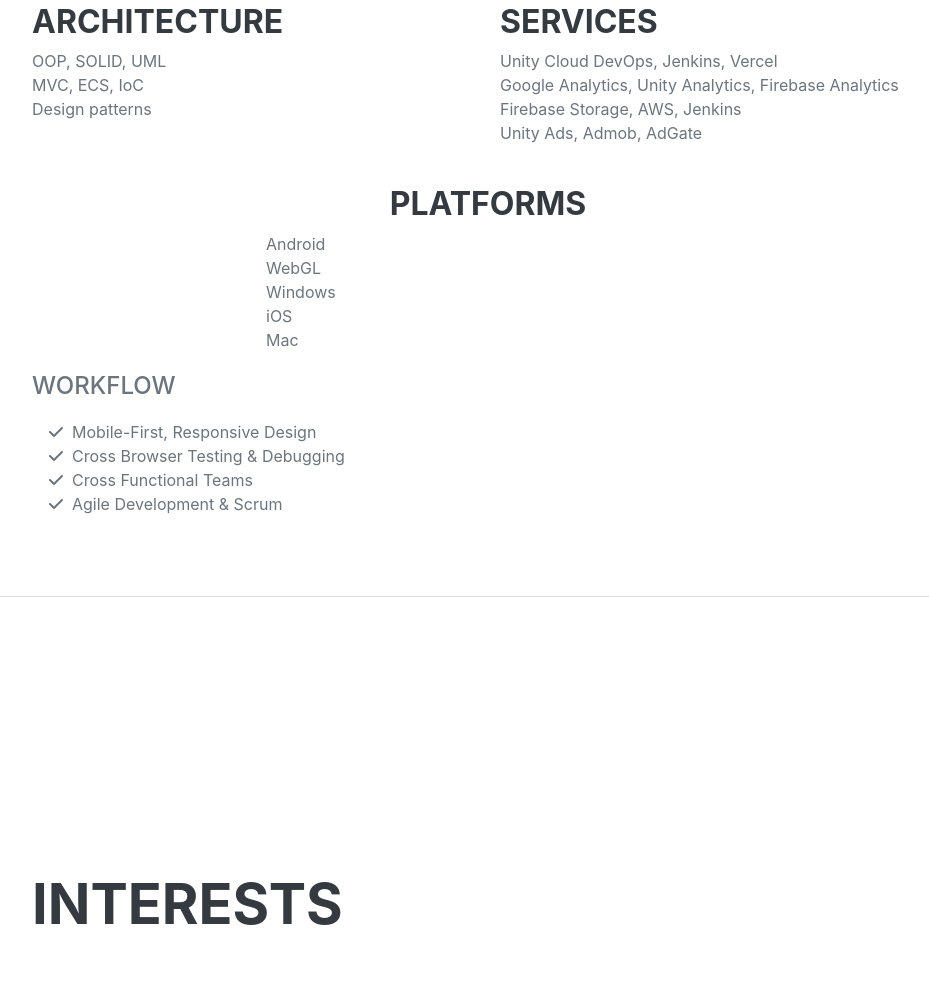
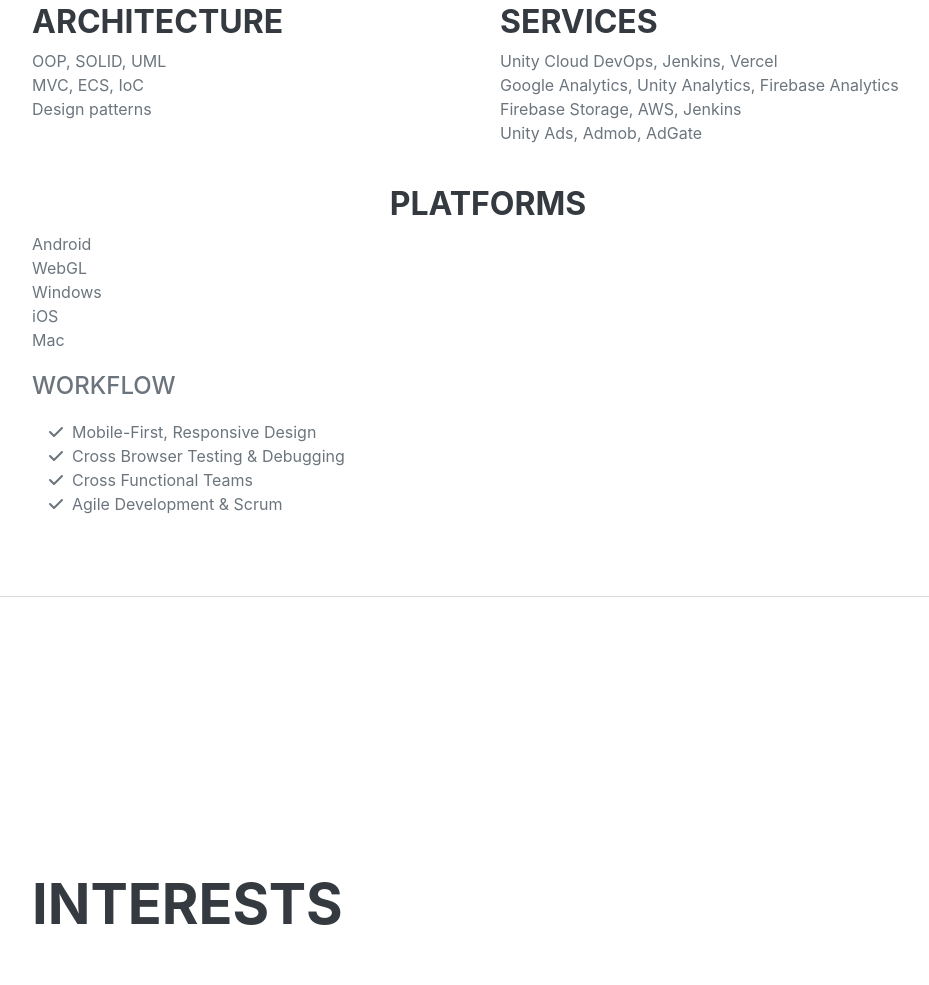
Before and after one commit to arthurk1t/resume, a plain HTML site: page index.html in a window 1280 px wide. Shown: the part 3145-4130 px from the top of the page, without its empty margins (288-1217 px from the left). Drawn offline with nearby package versions, Linux system fonts and the light colour scheme; a web font is replaced by a local one.

Commit message:
feat: upd s

```diff
--- a/index.html
+++ b/index.html
@@ -173,8 +173,8 @@
                     </div>
 
                     <!-- Third row: Platforms -->
-                    <div class="row mt-4 justify-content-center">
-                        <div class="col-6">
+                    <div class="row mt-4">
+                        <div class="col">
                             <h3 class="text-center">Platforms</h3>
                             <ul class="list-unstyled text-start">
                                 <li>Android</li>
```
